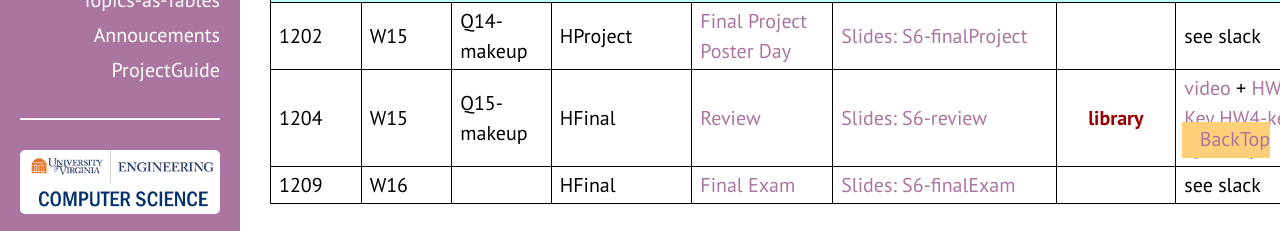
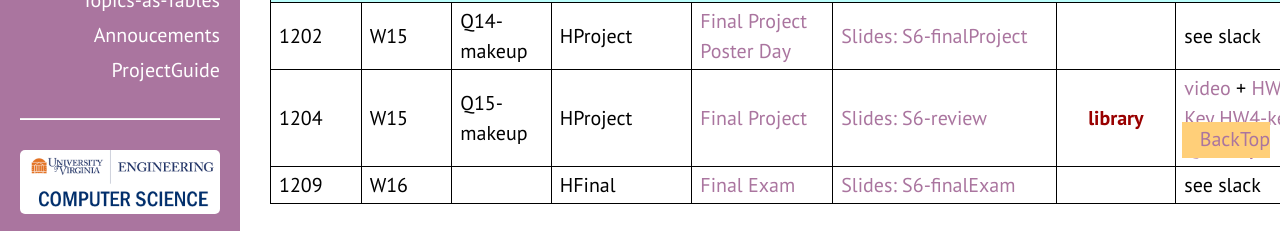
Before and after one commit to qiyanjun/2025Fall-UVA-CS-MachineLearningDeep, a Jekyll site: the page built from index.html, in a window 1280 px wide and 900 px high, scrolled down 3568 px. Shown: the part 666-897 px from the top of the window. Built offline with Jekyll 4.4.1, drawn with Linux system fonts in a browser that asks for light colours.

Commit message:
update the project dates

```diff
--- a/_contents/S6-Lreview.md
+++ b/_contents/S6-Lreview.md
@@ -1,6 +1,6 @@
 ---
 layout: post
-title: Review
+title: Final Project
 lecture: S6-review
 lectureVersion: next
 extraContent:
--- a/index.html
+++ b/index.html
@@ -65,7 +65,7 @@ desc: 'Website for 2025 Fall -UVA-CS Machine Learning: Machine learning Foundati
 
 {% assign Qdates = "|||Q1||Q2|Q3||Q4||Q5||Q6||QReading| Q-7 makeup | Q8||Q9| | Q10-makeup online|Q11| |Q12||Q13| Q14-makeup | Q15-makeup | | Q15 " | split: "|" %}
 
-{% assign HWdates = "|||||||HW1||||HW2|||||HW3|HProject|HProject|HProject|HProject|HW4|HProject|HProject|HW5+HProject|HProject|HProject|HFinal| HFinal " | split: "|" %}
+{% assign HWdates = "|||||||HW1||||HW2|||||HW3|HProject|HProject|HProject|HProject|HW4|HProject|HProject|HW5+HProject|HProject|HProject|HProject| HFinal " | split: "|" %}
 
 
 {% for post in sorted %}
```
